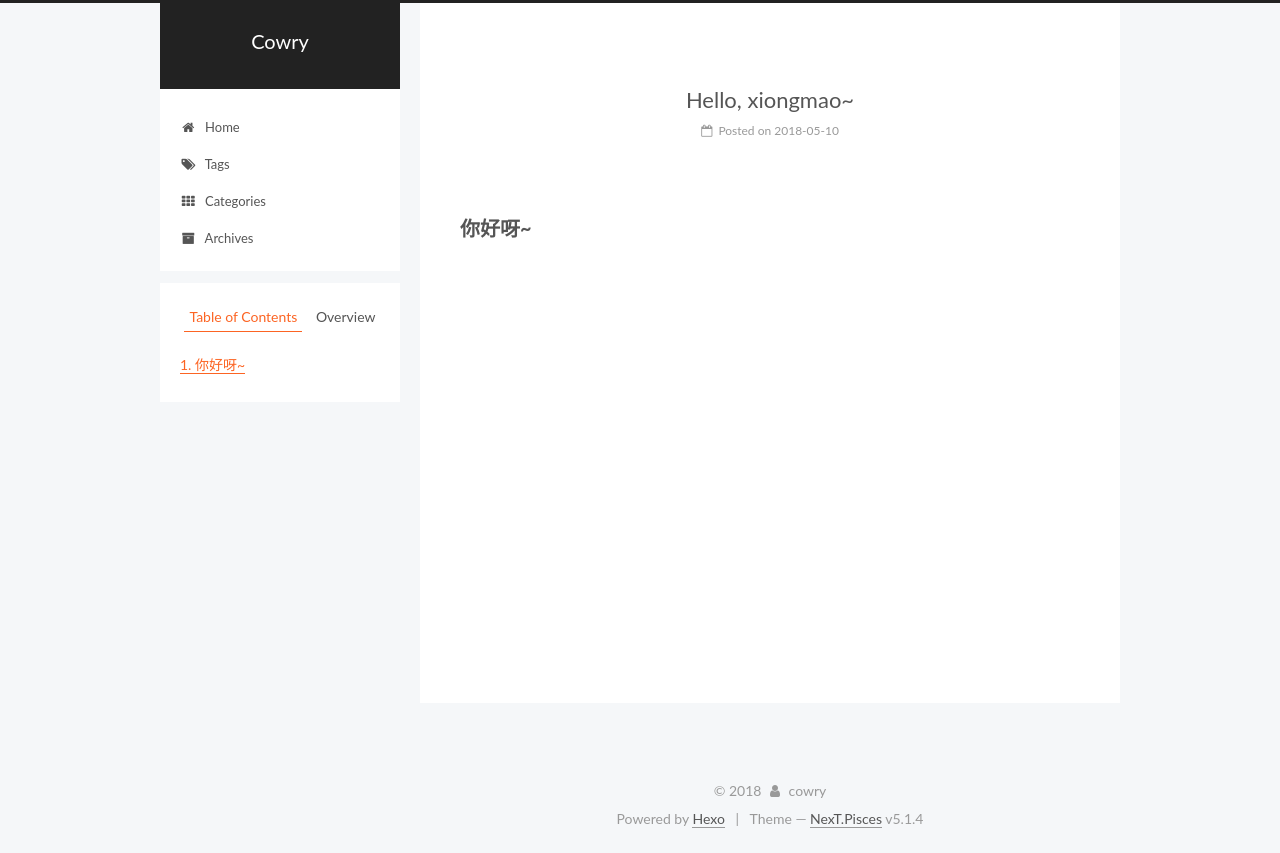
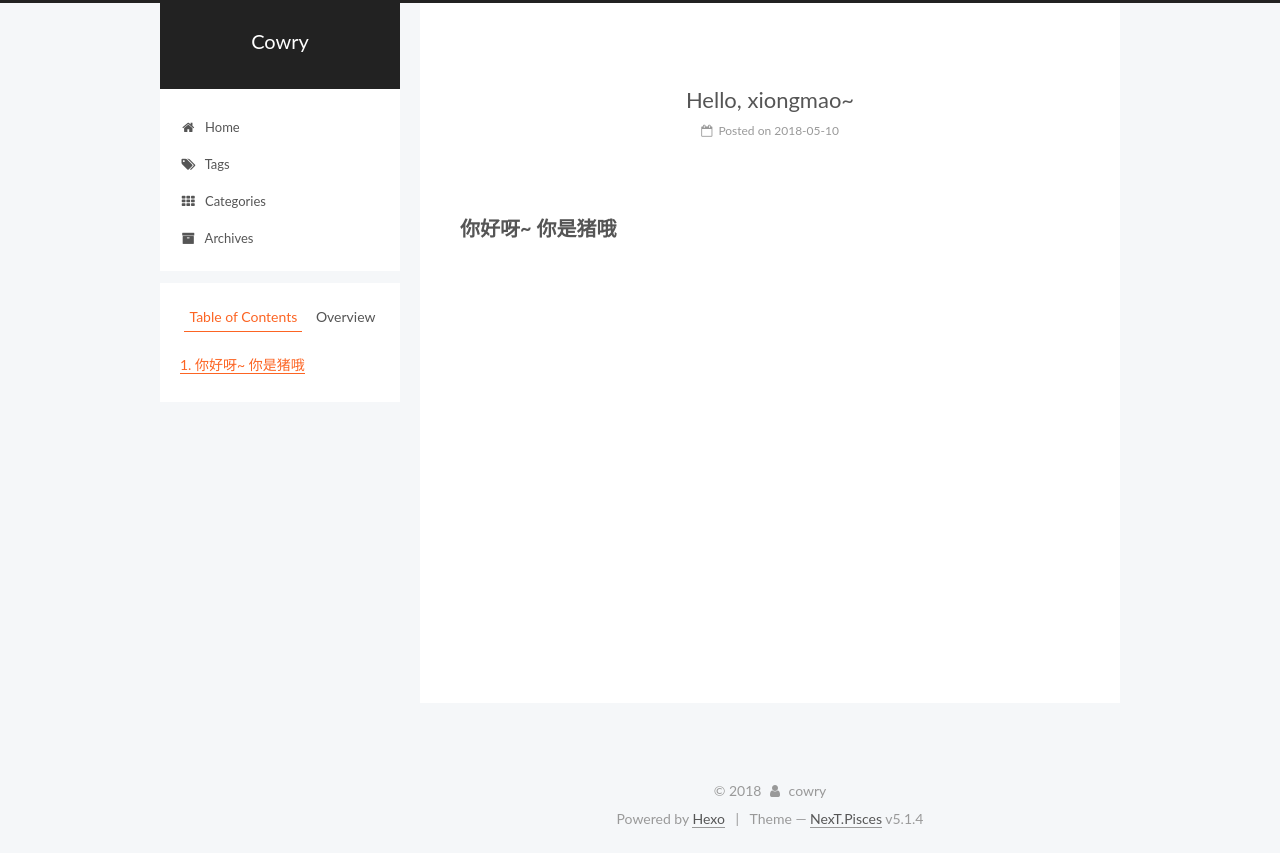
Before and after one commit to cowry5/cowry5.github.io, a plain HTML site: page 2018/05/10/Hello-xiongmao/index.html in a window 1280 px wide. Drawn offline with Linux system fonts and the light colour scheme.

Commit message:
Site updated: 2018-05-10 23:38:52

```diff
--- a/2018/05/10/Hello-xiongmao/index.html
+++ b/2018/05/10/Hello-xiongmao/index.html
@@ -79,17 +79,17 @@
 
 
 
-<meta name="description" content="你好呀~">
+<meta name="description" content="你好呀~ 你是猪哦">
 <meta property="og:type" content="article">
 <meta property="og:title" content="Hello, xiongmao~">
 <meta property="og:url" content="http://yoursite.com/2018/05/10/Hello-xiongmao/index.html">
 <meta property="og:site_name" content="Cowry">
-<meta property="og:description" content="你好呀~">
+<meta property="og:description" content="你好呀~ 你是猪哦">
 <meta property="og:locale" content="default">
-<meta property="og:updated_time" content="2018-05-10T15:24:11.214Z">
+<meta property="og:updated_time" content="2018-05-10T15:38:35.672Z">
 <meta name="twitter:card" content="summary">
 <meta name="twitter:title" content="Hello, xiongmao~">
-<meta name="twitter:description" content="你好呀~">
+<meta name="twitter:description" content="你好呀~ 你是猪哦">
 
 
 
@@ -319,7 +319,7 @@
 
 
 
-        <h2 id="你好呀"><a href="#你好呀" class="headerlink" title="你好呀~"></a>你好呀~</h2>
+        <h2 id="你好呀-你是猪哦"><a href="#你好呀-你是猪哦" class="headerlink" title="你好呀~ 你是猪哦"></a>你好呀~ 你是猪哦</h2>
 
     </div>
 
@@ -449,7 +449,7 @@
 
 
 
-              <div class="post-toc-content"><ol class="nav"><li class="nav-item nav-level-2"><a class="nav-link" href="#你好呀"><span class="nav-number">1.</span> <span class="nav-text">你好呀~</span></a></li></ol></div>
+              <div class="post-toc-content"><ol class="nav"><li class="nav-item nav-level-2"><a class="nav-link" href="#你好呀-你是猪哦"><span class="nav-number">1.</span> <span class="nav-text">你好呀~ 你是猪哦</span></a></li></ol></div>
 
 
           </div>
--- a/css/main.css
+++ b/css/main.css
@@ -1823,7 +1823,7 @@ pre .javascript .function {
   width: 4px;
   height: 4px;
   border-radius: 50%;
-  background: #6afff9;
+  background: #830a0b;
 }
 .links-of-blogroll {
   font-size: 13px;
```
Also changed, not shown: index.html (+1 -1 lines).
